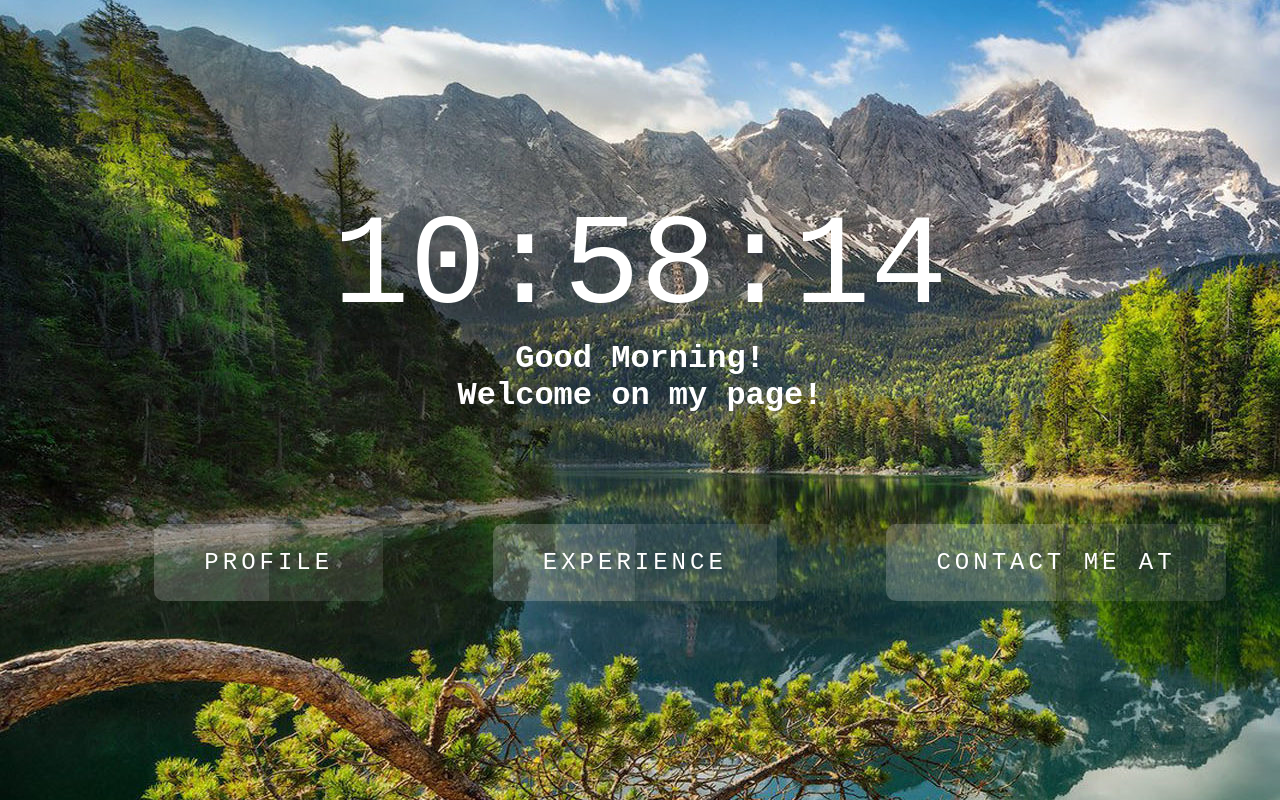
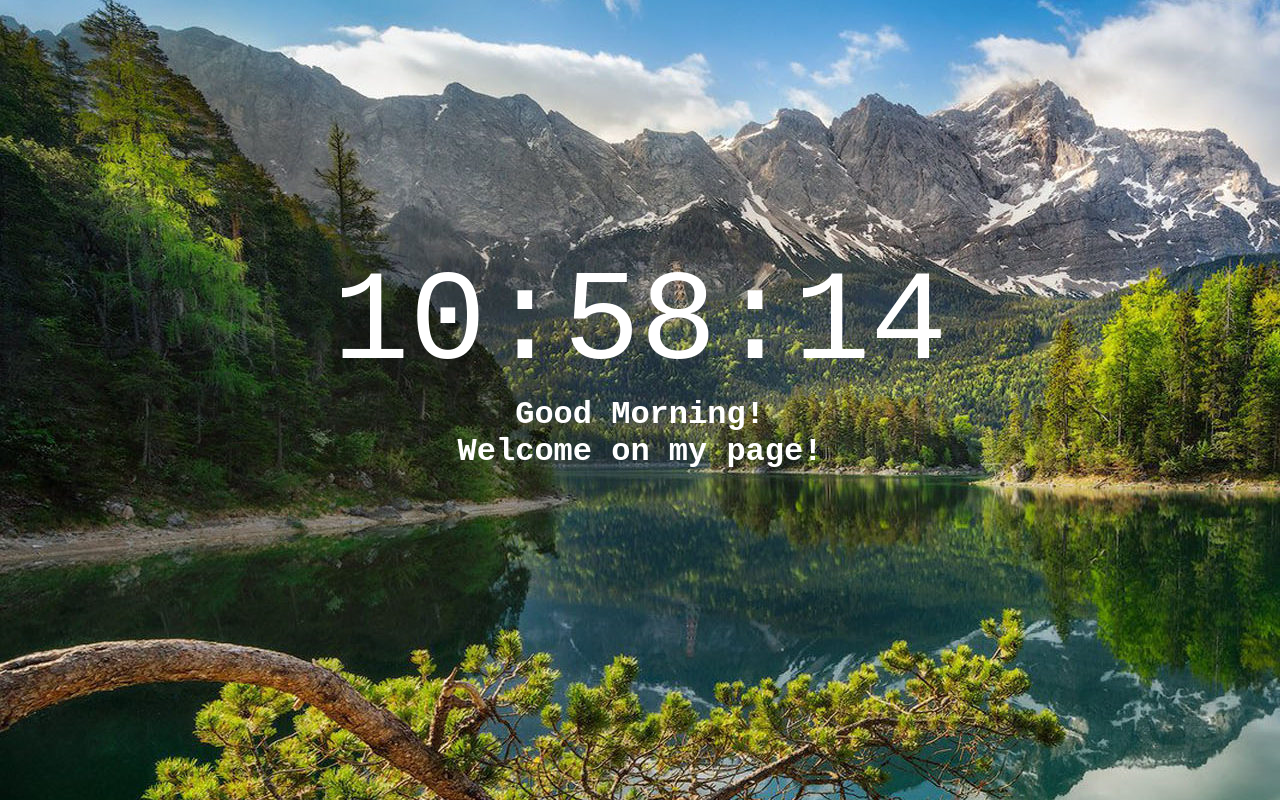
Before and after one commit to balazshorvath16/projects, a plain HTML site: page starterpage/index.html in a window 1280 px wide. Drawn offline with Linux system fonts and the light colour scheme.

Commit message:
Changes.

```diff
--- a/starterpage/contact.css
+++ /dev/null
@@ -1,42 +0,0 @@
-* {
-    box-sizing: border-box;
-    margin: 0;
-    padding: 0;
-}
-
-body {
-    font-family: 'Courier New', Courier, monospace;
-    display: flex;
-    flex-direction: column;
-    align-items: center;
-    justify-content: center;
-    text-align: center;
-    height: 100vh;
-    color: black;
-}
-
-h1 {
-    margin-bottom: 80px;
-}
-
-p {
-
-}
-
-
-@media(max-width: 700px) {
-    #time {
-        font-size: 6rem;
-    }
-}
-
-#effect {
-    font-weight: bold;
-}
-
-a:hover {
-    color: #255784;
-    background: #2196f3;
-    box-shadow: 0 0 10px #2196f3, 0 0 40px #2196f3, 0 0 80px #2196f3;
-    transition-delay: 1s;
-}
--- a/starterpage/index.html
+++ b/starterpage/index.html
@@ -18,37 +18,6 @@
        <div id="current"></div>
    </h1>
 
-   <div class="logos">
-
-   </div>
-
-
-
-   <div class="links">
-    <a href="#">
-        <span></span>
-        <span></span>
-        <span></span>
-        <span></span>
-        Profile
-    </a>
-    <a href="#">
-        <span></span>
-        <span></span>
-        <span></span>
-        <span></span>
-        Experience
-    </a>
-    <a href="contact.html">
-        <span></span>
-        <span></span>
-        <span></span>
-        <span></span>
-        Contact me at
-    </a>
-   </div>
-
-
     <script src="app.js"></script>
 </body>
 </html>
--- a/starterpage/style.css
+++ b/starterpage/style.css
@@ -28,9 +28,9 @@ h2 {
     opacity: 0.6;
 }
 
-@media(max-width: 700px) {
+@media(max-width: 900px) {
     #time {
-        font-size: 6rem;
+        font-size: 5rem;
     }
 }
 
```
